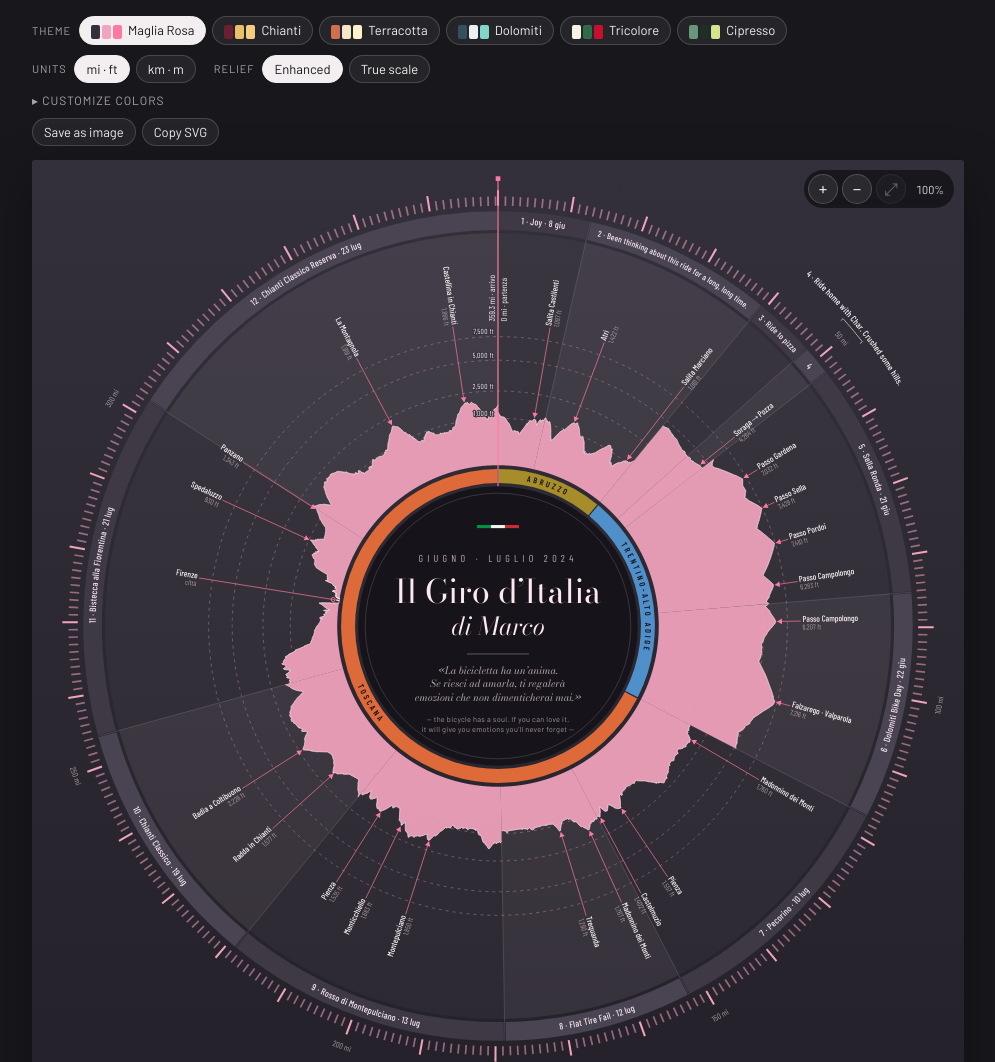
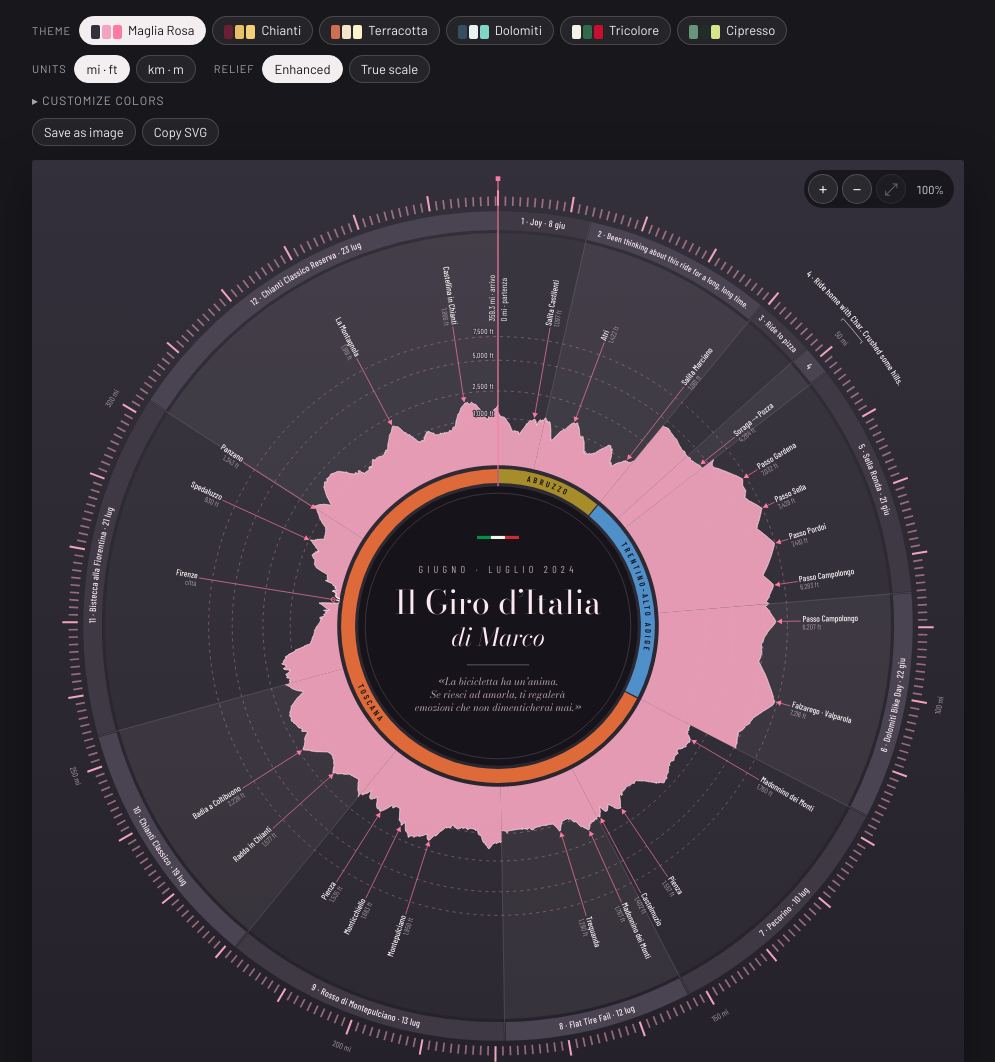
Before and after one commit to mreese84/viz, a plain HTML site: page dist/index.html in a window 1280 px wide. Shown: the top 1062 px of the page, without its empty margins (142-1137 px from the left). Drawn offline with nearby package versions, Linux system fonts and the light colour scheme.

Commit message:
Drop the English line under the disc quote
Co-Authored-By: Claude Opus 5.5 <noreply@anthropic.com>
Claude-Session: https://claude.ai/code/session_0185iDj62weKDNofQFShyeYx

```diff
--- a/dist/index.html
+++ b/dist/index.html
@@ -222,22 +222,19 @@ function render() {
   root.append("circle").attr("cx",CX).attr("cy",CY).attr("r",R.disc).attr("fill",T.disc);
   root.append("circle").attr("cx",CX).attr("cy",CY).attr("r",R.disc-9).attr("fill","none").attr("stroke",T.discMuted).attr("stroke-opacity",.35).attr("stroke-width",.8);
   const flag = [["#009246",-1],["#f4f5f0",0],["#ce2b37",1]];
-  flag.forEach(([c,k]) => root.append("rect").attr("x",CX-27+(k+1)*18).attr("y",CY-130).attr("width",18).attr("height",4).attr("fill",c));
+  flag.forEach(([c,k]) => root.append("rect").attr("x",CX-27+(k+1)*18).attr("y",CY-116).attr("width",18).attr("height",4).attr("fill",c));
   const serif = "'Bodoni Moda', Didot, 'Bodoni 72', Georgia, serif";
-  root.append("text").attr("x",CX).attr("y",CY-82).attr("text-anchor","middle").attr("font-family",mono).attr("font-size",13)
+  root.append("text").attr("x",CX).attr("y",CY-68).attr("text-anchor","middle").attr("font-family",mono).attr("font-size",13)
     .attr("letter-spacing",".42em").attr("fill",T.discMuted).text("GIUGNO · LUGLIO 2024");
-  root.append("text").attr("x",CX).attr("y",CY-30).attr("text-anchor","middle").attr("font-family",serif).attr("font-size",42).attr("font-weight",400)
+  root.append("text").attr("x",CX).attr("y",CY-16).attr("text-anchor","middle").attr("font-family",serif).attr("font-size",42).attr("font-weight",400)
     .attr("fill",T.discText).text("Il Giro d’Italia");
-  root.append("text").attr("x",CX).attr("y",CY+12).attr("text-anchor","middle").attr("font-family",serif).attr("font-style","italic").attr("font-size",32)
+  root.append("text").attr("x",CX).attr("y",CY+26).attr("text-anchor","middle").attr("font-family",serif).attr("font-style","italic").attr("font-size",32)
     .attr("fill",T.discText).text("di Marco");
-  root.append("line").attr("x1",CX-40).attr("x2",CX+40).attr("y1",CY+36).attr("y2",CY+36).attr("stroke",T.discMuted).attr("stroke-opacity",.6);
-  // quote, hand-broken to fit the disc; the English gloss follows in smaller sans
+  root.append("line").attr("x1",CX-40).attr("x2",CX+40).attr("y1",CY+50).attr("y2",CY+50).attr("stroke",T.discMuted).attr("stroke-opacity",.6);
+  // quote, hand-broken to fit the disc
   ["«La bicicletta ha un’anima.", "Se riesci ad amarla, ti regalerà", "emozioni che non dimenticherai mai.»"].forEach((s,i) =>
-    root.append("text").attr("x",CX).attr("y",CY+62+i*17).attr("text-anchor","middle").attr("font-family",serif).attr("font-style","italic").attr("font-size",13)
+    root.append("text").attr("x",CX).attr("y",CY+76+i*17).attr("text-anchor","middle").attr("font-family",serif).attr("font-style","italic").attr("font-size",13)
       .attr("fill",T.discMuted).text(s));
-  ["— the bicycle has a soul. If you can love it,", "it will give you emotions you’ll never forget —"].forEach((s,i) =>
-    root.append("text").attr("x",CX).attr("y",CY+124+i*13).attr("text-anchor","middle").attr("font-family","Barlow, sans-serif").attr("font-size",9.5)
-      .attr("letter-spacing",".04em").attr("fill",T.discMuted).attr("opacity",.85).text(s));
 
   // ride band; a title that doesn't fit even at a smaller size moves to an outer label beyond the distance ticks
   const outer = [];
```
Also changed, not shown: src/template.html (+7 -10 lines).
